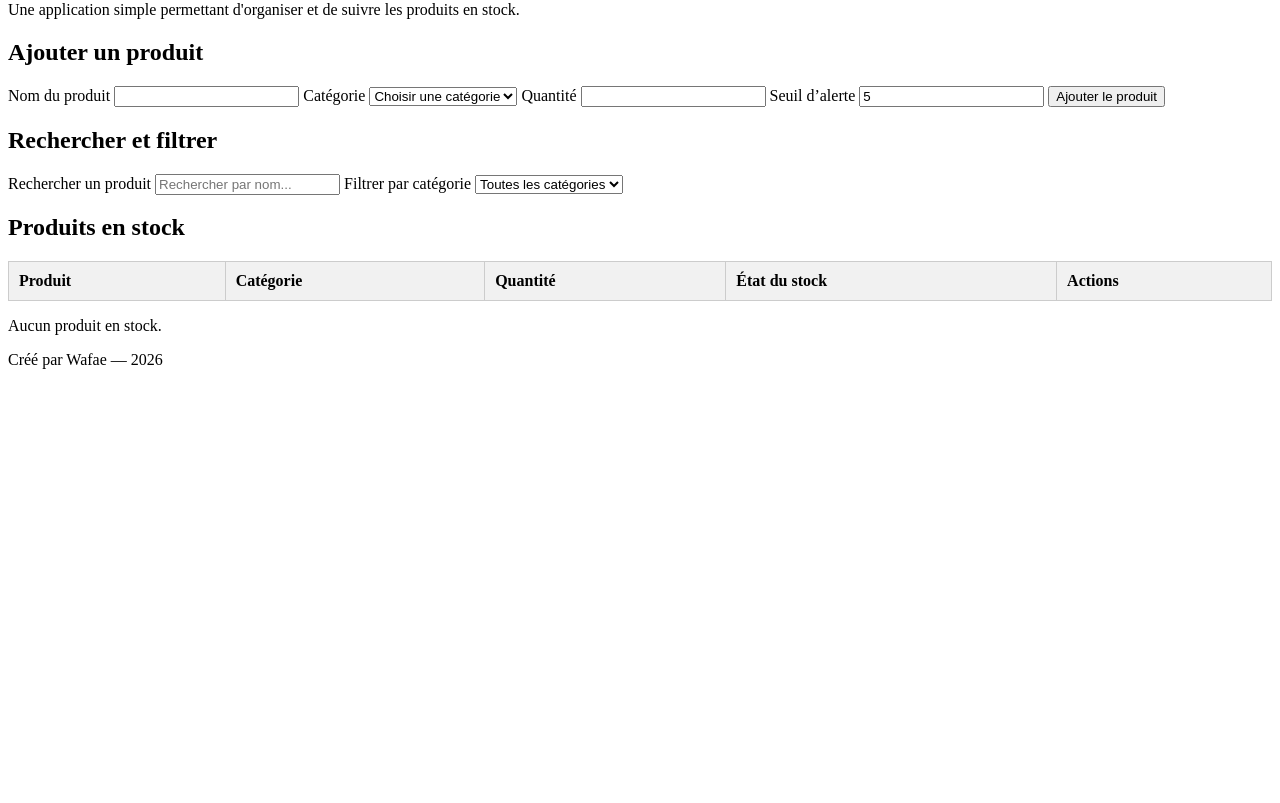
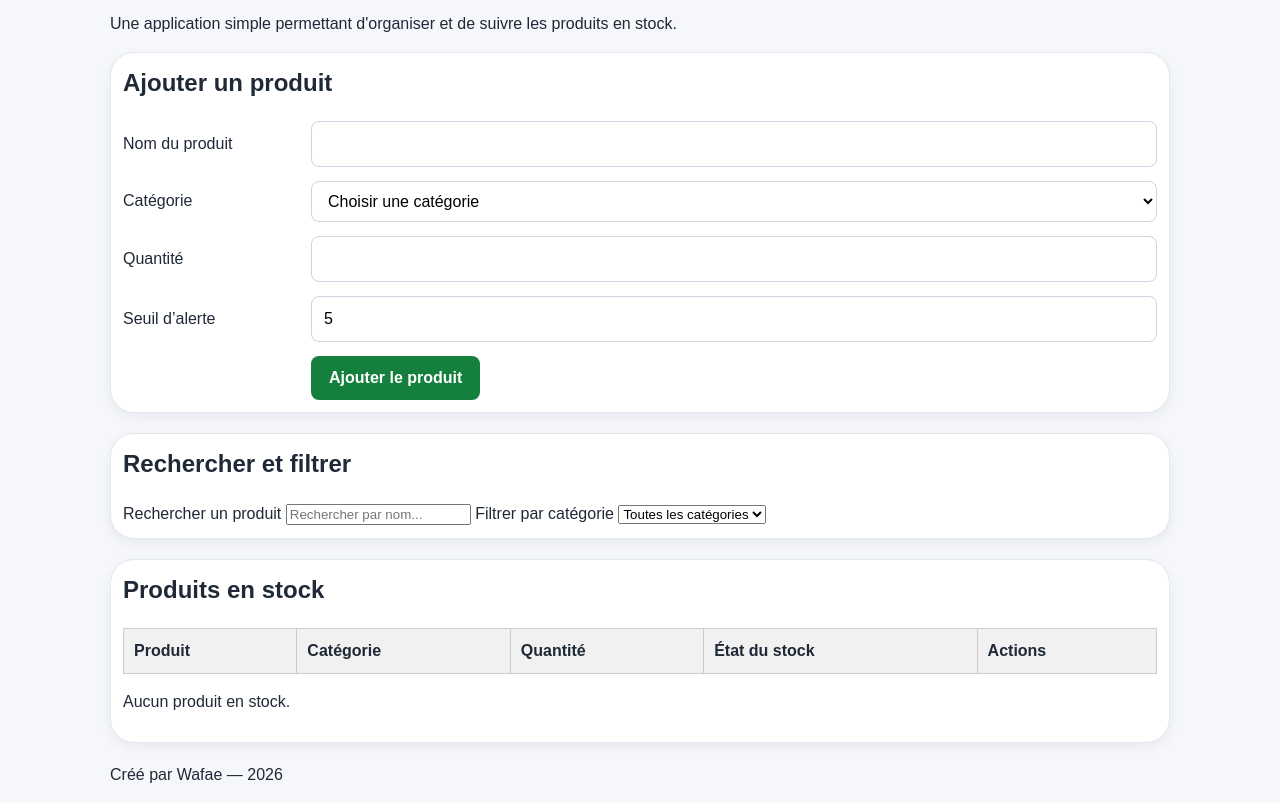
Before and after one commit to Wafaob/stock-management-system, a plain HTML site: page index.html in a window 1280 px wide. Shown: the part 79-882 px from the top of the page. Before the commit the page ends 800 px from the top, so only its background shows below. Drawn offline with Linux system fonts and the light colour scheme.

Commit message:
Initial version of stock management project

```diff
--- a/style.css
+++ b/style.css
@@ -1,3 +1,68 @@
+*{
+    box-sizing: border-box;
+}
+
+body {
+    margin: 0;
+    font-family: Arial, Helvetica, sans-serif;
+    background-color: #f5f7fb;
+    color: #1f2937;
+    line-height: 1.5;
+}
+
+header,
+main,
+footer {
+    max-width: 1100px;
+    margin: 0 auto;
+    padding-left: 20px;
+    padding-right: 20px;
+}
+
+section {
+    background-color: white;
+    border: 1px solid #e2e8f0;
+    border-radius: 24px;
+    padding: 12px;
+    margin-bottom: 20px;
+    box-shadow: 0 4px 12px rgba(15, 23, 42, 0.06);
+}
+
+section h2 {
+    margin-top: 0;
+}
+
+#product-form {
+    display: grid;
+    grid-template-columns: 170px 1fr;
+    gap: 14px 18px;
+    align-items: center;
+}
+
+#product-form input,
+#product-form select {
+    width: 100%;
+    padding: 10px 12px;
+    border: 1px solid #cbd5e1;
+    border-radius: 8px;
+    font: inherit;
+    background-color: white;
+}
+
+#product-form button {
+    grid-column: 2;
+    justify-self: start;
+    padding: 10px 18px;
+    border: none;
+    border-radius: 8px;
+    background-color: #15803d;
+    color: white;
+    font: inherit;
+    font-weight: bold;
+    cursor: pointer;
+
+}
+
 table{
     width: 100%;
     border-collapse: collapse;
@@ -13,3 +78,18 @@ td {
 thead {
     background-color: #f1f1f1;
 }
+
+@media (max-width: 700px) {
+    #product-form {
+        grid-template-columns: 1fr;
+    }
+
+    #product-form button{
+        grid-column: 1;
+        width: 100%;
+    }
+    section{
+        padding: 18px;
+    }
+
+    }
```
